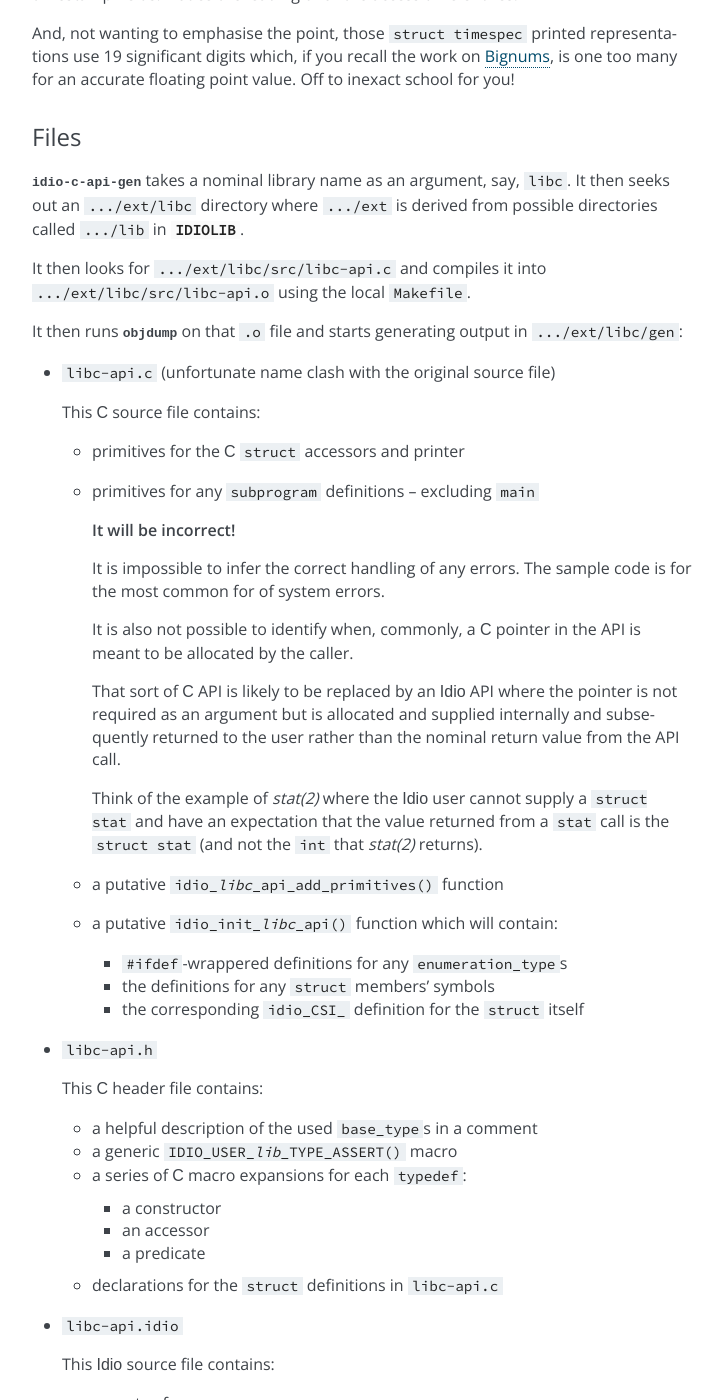
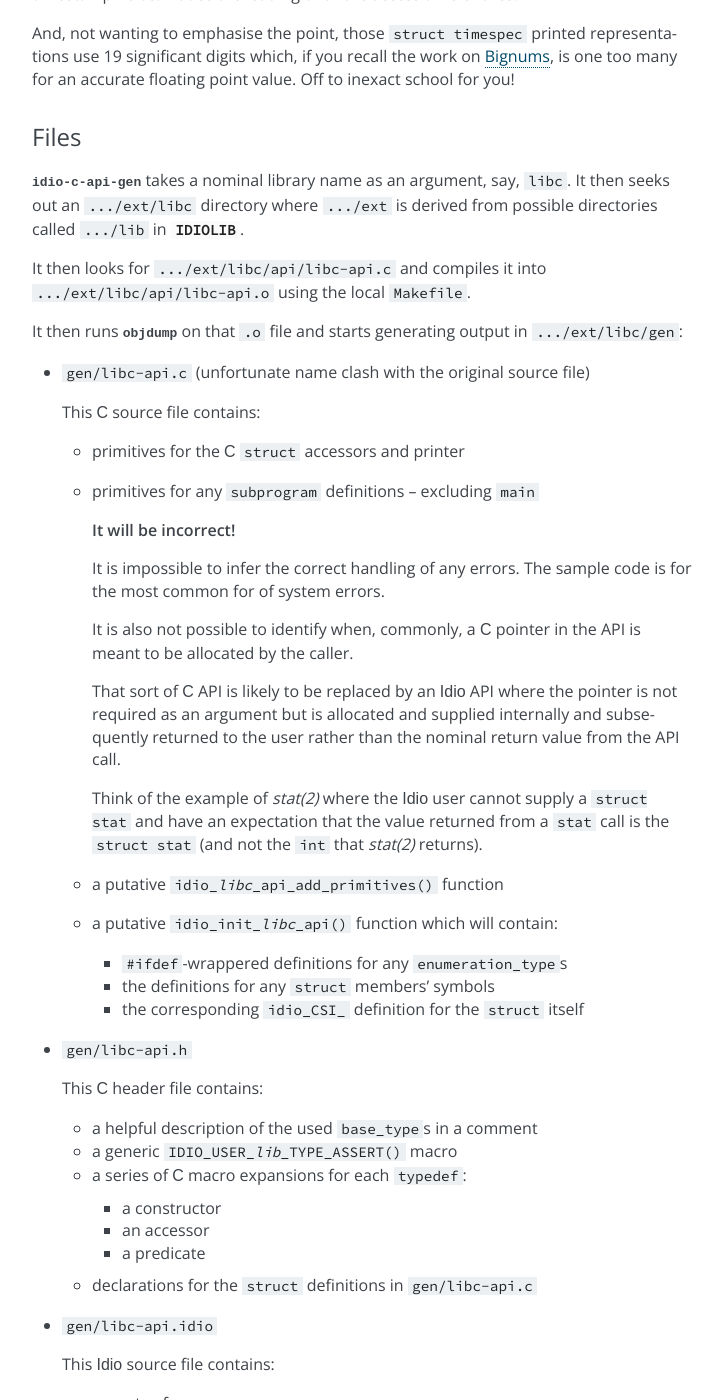
Before and after one commit to idio-lang/DIPS, a Sphinx documentation site: the page built from source/implementing-idio/advanced/c-api.rst, in a window 1280 px wide and 1400 px high, scrolled down 17752 px. Shown: the whole window, without its empty margins (258-978 px from the left). Built offline with Sphinx 7.4.7, drawn with Linux system fonts in a browser that asks for light colours; some of the changed text lies outside the part shown.

Commit message:
a few :file: fixes
Signed-off-by: Ian Fitchet <ian.fitchet@runscripts.com>

```diff
--- a/source/implementing-idio/advanced/c-api.rst
+++ b/source/implementing-idio/advanced/c-api.rst
@@ -1219,15 +1219,15 @@ say, ``libc``.  It then seeks out an :file:`.../ext/libc` directory
 where :file:`.../ext` is derived from possible directories called
 :file:`.../lib` in :envvar:`IDIOLIB`.
 
-It then looks for :file:`.../ext/libc/src/libc-api.c` and compiles it
-into :file:`.../ext/libc/src/libc-api.o` using the local
+It then looks for :file:`.../ext/libc/api/libc-api.c` and compiles it
+into :file:`.../ext/libc/api/libc-api.o` using the local
 :file:`Makefile`.
 
 It then runs :program:`objdump` on that :file:`.o` file and starts
 generating output in :file:`.../ext/libc/gen`:
 
-* :file:`libc-api.c` (unfortunate name clash with the original source
-  file)
+* :file:`gen/libc-api.c` (unfortunate name clash with the original
+  source file)
 
   This :lname:`C` source file contains:
 
@@ -1268,7 +1268,7 @@ generating output in :file:`.../ext/libc/gen`:
     * the corresponding ``idio_CSI_`` definition for the ``struct``
       itself
 
-* :file:`libc-api.h`
+* :file:`gen/libc-api.h`
 
   This :lname:`C` header file contains:
 
@@ -1284,9 +1284,10 @@ generating output in :file:`.../ext/libc/gen`:
 
     * a predicate
 
-  - declarations for the ``struct`` definitions in :file:`libc-api.c`
-
-* :file:`libc-api.idio`
+  - declarations for the ``struct`` definitions in
+    :file:`gen/libc-api.c`
+
+* :file:`gen/libc-api.idio`
 
   This :lname:`Idio` source file contains:
 
@@ -1300,7 +1301,7 @@ generating output in :file:`.../ext/libc/gen`:
 
   - the setup for some :ref:`setters`
 
-* :file:`test-libc-error.idio`
+* :file:`gen/test-libc-error.idio`
 
   This :lname:`Idio` source file contains a reasonable attempt at a
   test suite based on the known type and value tests that can be
@@ -1310,7 +1311,7 @@ generating output in :file:`.../ext/libc/gen`:
   It should be able to alert when a test fails to generate the
   expected error but do not rely on this.
 
-* :file:`libc-errors/*`
+* :file:`gen/libc-errors/*`
 
   This directory contains putative instances of all the test cases
   described above.
@@ -1353,7 +1354,7 @@ where the nominal :lname:`C` API thinks a ``pid_t`` should be used.
 
 There are two problems here:
 
-#. the generated :file:`libc-api.c` will be using ``__pid_t``,
+#. the generated :file:`gen/libc-api.c` will be using ``__pid_t``,
    eg. ``IDIO_USER_libc_TYPE_ASSERT (__pid_t, arg1);``
 
    That's not too traumatic to fix but you need to be aware of it if
@@ -1375,7 +1376,7 @@ There are two problems here:
    Although, obviously, you won't know that that is required until you
    discover that the expected ``pid_t`` is missing.
 
-   In other words, the creation of :file:`.../ext/libc/src/libc-api.c`
+   In other words, the creation of :file:`.../ext/libc/gen/libc-api.c`
    could take a couple of iterations around the loop.
 
 Inconsistent API
@@ -1450,8 +1451,8 @@ prompt to look to automate the process as I was getting fed up trying
 to figure out that a ``pid_t`` was on my collection of test systems.
 
 I can then run :program:`idio-c-api-gen` for ``libc`` and take a copy
-of the resultant :file:`libc-api.c` and refashion it to replace the
-interfaces in :file:`src/libc-wrap.c`.
+of the resultant :file:`gen/libc-api.c` and refashion it to replace
+the interfaces in :file:`src/libc-wrap.c`.
 
 Refashioning for me consisted largely of replacing the likes of
 ``__pid_t`` with ``pid_t`` and query-replacing the interface argument
--- a/source/implementing-idio/idio-allocator.rst
+++ b/source/implementing-idio/idio-allocator.rst
@@ -350,6 +350,10 @@ available to us.
    `Virtual Address space
    <https://en.wikipedia.org/wiki/X86-64#Virtual_address_space_details>`_.
 
+   Although I see Linux now supports ARM64's `Memory Tagging Extension
+   <https://lwn.net/Articles/834289/>`_ which precludes the use of
+   bits 59-56.
+
 Other processes are using memory, including us, so we'll aim a bit
 lower.  Any number which generates an allocation over 4GB is good
 enough as it demonstrates 64-bit handling and we're in no position to
```
Also changed, not shown: other parts of source/implementing-idio/advanced/c-api.rst (+3 -3 lines).
